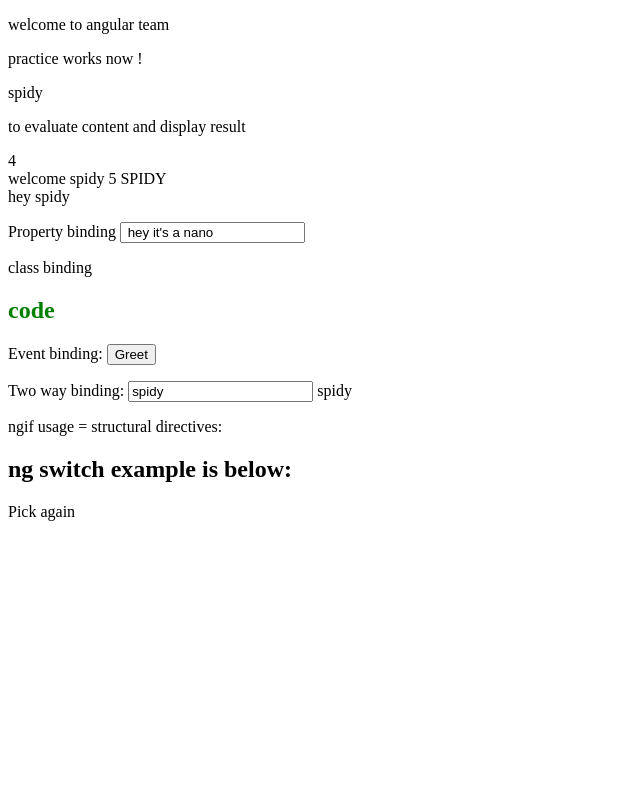
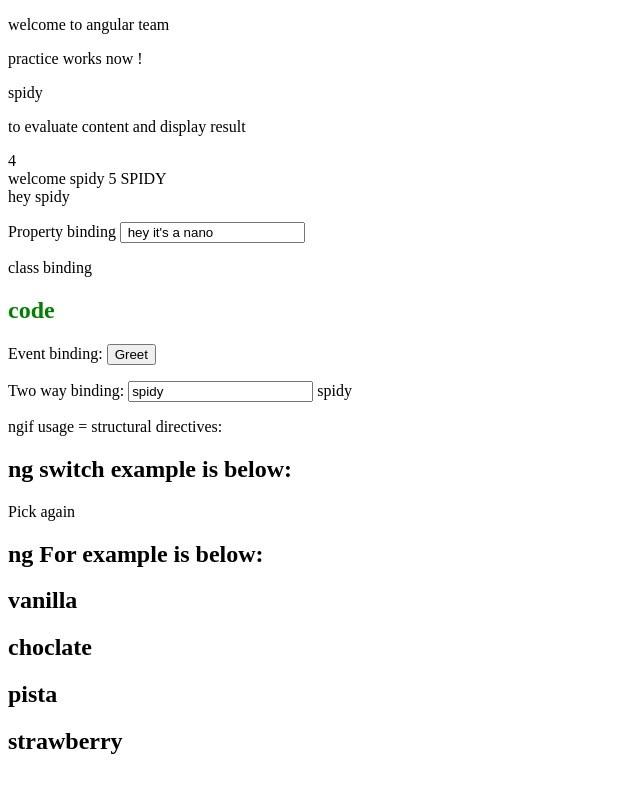
Before and after one commit to ragaPriya224/B1StarPractice, an Angular app in the folder angular/my-dream-app/: page / in a window 1280 px wide. Shown: the top 792 px of the page, without its empty margins (0-640 px from the left). Built offline with nearby package versions, Linux system fonts and the light colour scheme.

Commit message:
ngfor ex 1

```diff
--- a/angular/my-dream-app/src/app/practice/practice.component.html
+++ b/angular/my-dream-app/src/app/practice/practice.component.html
@@ -41,3 +41,8 @@
 <div  *ngSwitchCase = "'green'">YOU PICKED green COLOUR</div>
 <div *ngSwitchDefault>Pick again </div>
 </div>
+
+<h2>ng For  example is below: </h2>
+<div *ngFor = "let flavour of iceCream">
+    <h2>{{flavour}}</h2>
+</div>
--- a/angular/my-dream-app/src/app/practice/practice.component.ts
+++ b/angular/my-dream-app/src/app/practice/practice.component.ts
@@ -11,6 +11,7 @@ export class PracticeComponent implements OnInit {
   carName = " hey it's a nano";
   display = false;
   public color = "blue";
+  public iceCream = ["vanilla","choclate","pista","strawberry"];
 
   constructor() { }
 
```
